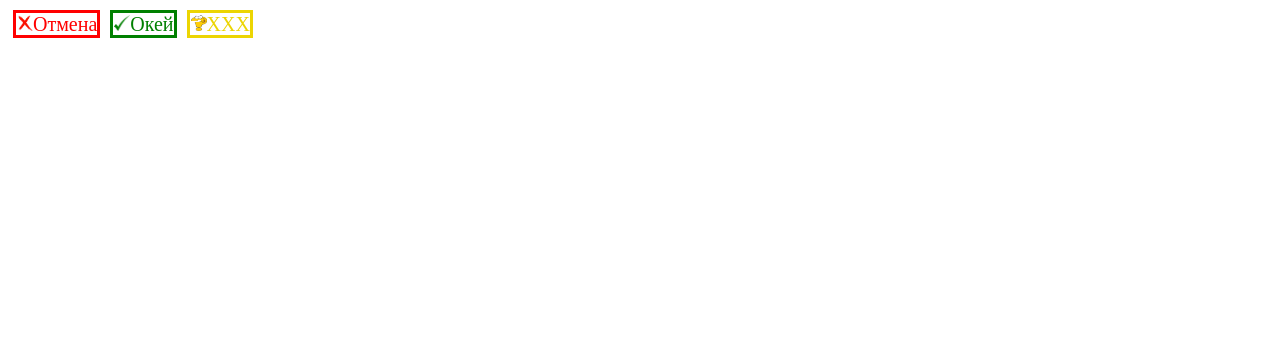
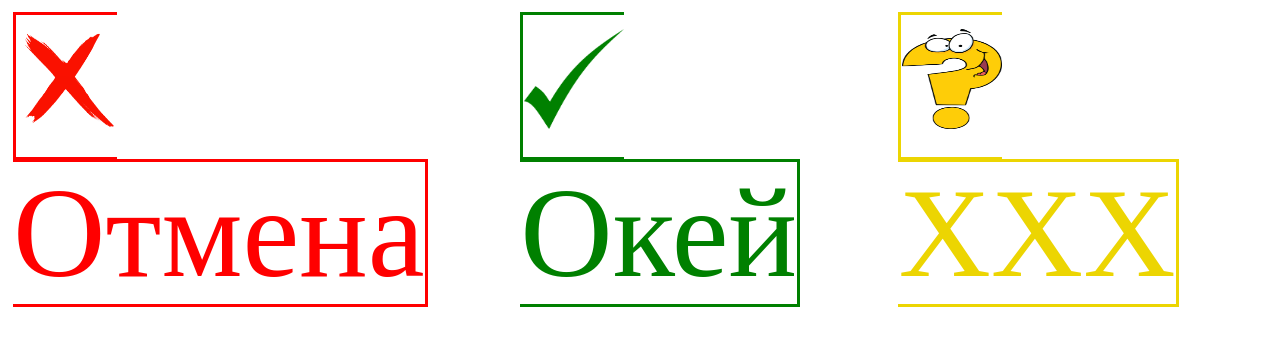
Before and after one commit to Zeroshka1/BATONS, a plain HTML site: page BATON/index.html in a window 1280 px wide. Drawn offline with Linux system fonts and the light colour scheme.

Commit message:
Add files via upload

```diff
--- a/BATON/Sourse/style.css
+++ b/BATON/Sourse/style.css
@@ -3,13 +3,13 @@ body{
 }
 .button{
     border: 5px;
-    font-size: 20px;
+    font-size: 128PX;
     margin: 5px;
 }
 
 .photo{
-    width: 16px;
-    height: 16px;
+    width: 100PX;
+    height: 100PX;
     margin-left: 1px;
 }
 
```
